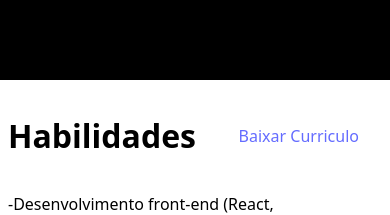
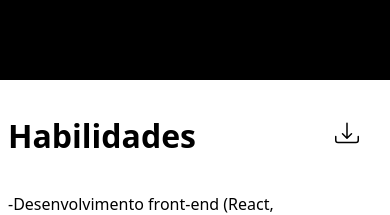
Before and after one commit to Gabriel-Dev-JS/LP-Gabriel, a React (Vite) app: page / in a window 390 px wide. Shown: the part 1220-1435 px from the top of the page. Built offline with nearby package versions, Linux system fonts and the light colour scheme; no server answers.

Commit message:
icone de download

```diff
--- a/src/sections/Curriculo/index.tsx
+++ b/src/sections/Curriculo/index.tsx
@@ -1,3 +1,4 @@
+import { BsDownload } from "react-icons/bs"
 import curriculo from "./Curriculo.pdf"
 import styles from "./style.module.css"
 
@@ -8,7 +9,8 @@ const Curriculo = () => {
                 <div>
                 <div className={styles.habilidades}>
                 <p className={styles.titulo}>Habilidades</p>
-                <div className={styles.buttonCv}><a href={curriculo} download>Baixar Curriculo</a></div>
+                <div className={styles.buttonCv}><a href={curriculo} download><BsDownload className={styles.iconeDownload}/></a></div>
+                {/* <div className={styles.buttonCv}><a href={curriculo} download>Baixar Curriculo</a></div> */}
                 </div>
                 <p className={styles.conteudo}> -Desenvolvimento front-end (React, Typescript, VTEX Legacy e FastStore)</p>
                 <p className={styles.conteudo}> -Criação de landing pages e componentes reutilizáveis</p>
--- a/src/sections/Curriculo/style.module.css
+++ b/src/sections/Curriculo/style.module.css
@@ -16,8 +16,23 @@
     padding: 0;
 }
 
-.buttonCv {
+/* .buttonCv {
     margin-top: 20px;
+    border: solid 1px var(--preto);
+    padding: 4px;
+    border-radius: 4px;
+    background-color: #f7f0f000;
+    background-color: #f7f0f000;
+} */
+
+/* .buttonCv a {
+    color: var(--preto)
+} */
+
+.iconeDownload {
+    width: 32px;
+    height: 32px;
+    color: var(--preto);
 }
 
 .habilidades {
@@ -48,8 +63,13 @@
         font-size: 16px;
     }
 
-    .buttonCv {
-        margin: 0;
+    .iconeDownload {
+        width: 24px;
+        height: 24px;
     }
 
+    /* .buttonCv {
+        margin: 0;
+    } */
+
 }
```
